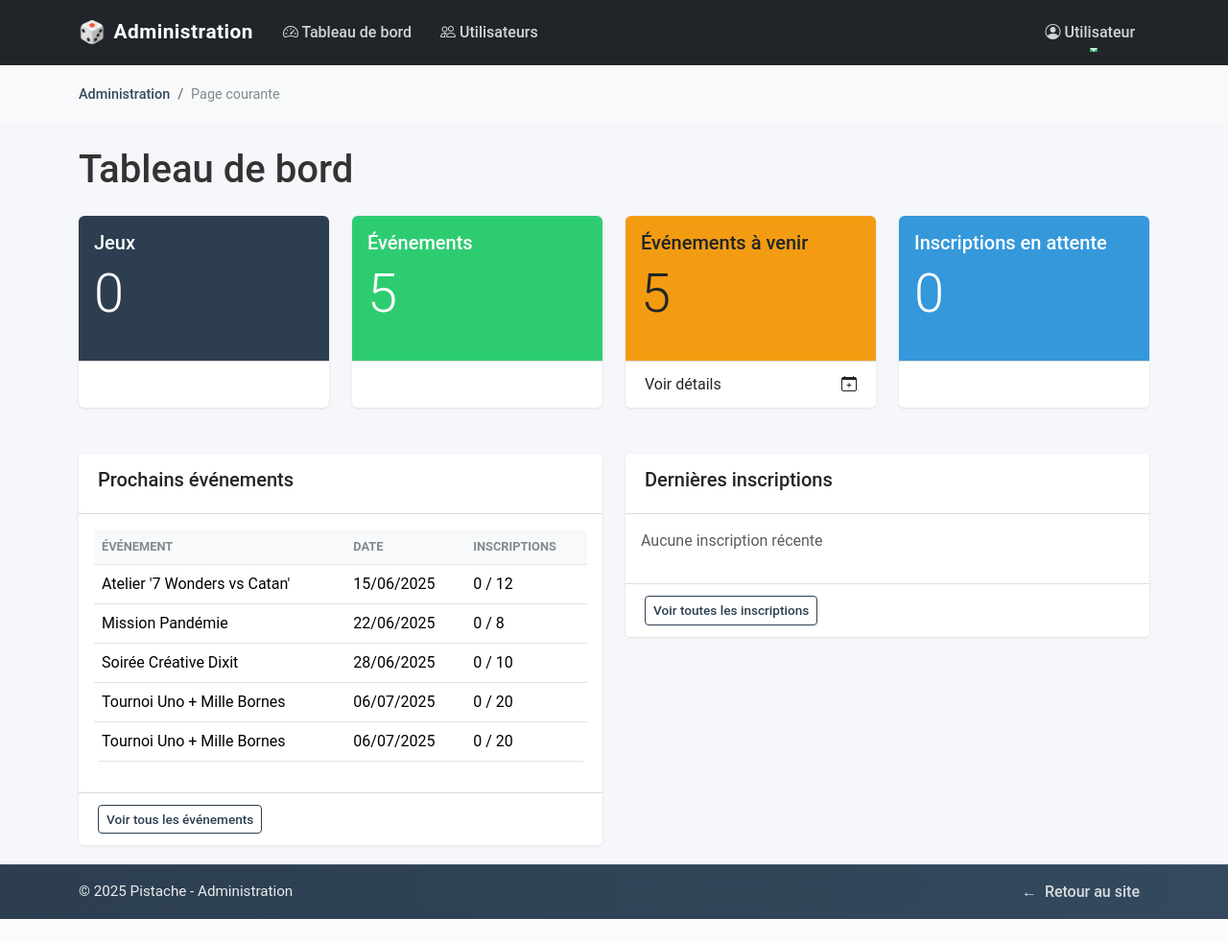
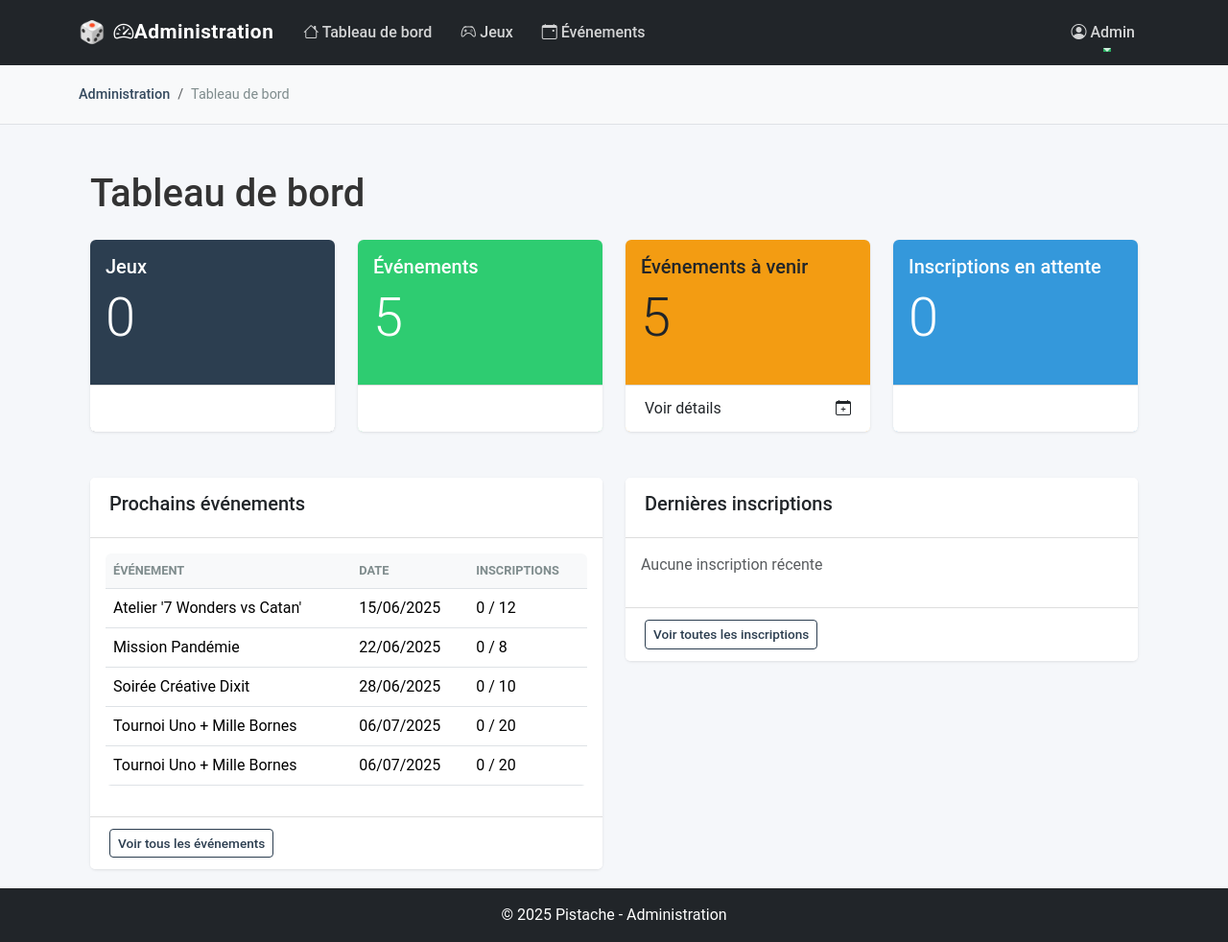
Before and after one commit to Claipousse/Projet-Technologique-B1, a PHP site: page /admin/index.php in a window 1280 px wide. Shown: the whole page at 96% size. Before the commit the page ends 958 px from the top, so only its background shows below. Run offline with PHP 8.4, Linux system fonts and the light colour scheme; data comes from the database, SQL or seed files in the repository; data that the repository does not hold is empty.

Commit message:
Modification header/footer admin

```diff
--- a/admin/includes/admin-footer.php
+++ b/admin/includes/admin-footer.php
@@ -4,21 +4,13 @@
 <!-- Footer de l'admin -->
 <footer class="footer mt-auto py-3 bg-dark text-white">
     <div class="container text-center">
-        <div class="row">
-            <div class="col-md-6 text-md-start">
-                <p class="mb-0">&copy; <?php echo date('Y'); ?> Pistache - Administration</p>
-            </div>
-            <div class="col-md-6 text-md-end">
-                <a href="../../index.php" class="text-white text-decoration-none">Retour au site</a>
-            </div>
-        </div>
+        <p class="mb-0">
+            &copy; <?php echo date('Y'); ?> Pistache - Administration
+        </p>
     </div>
 </footer>
 
 <!-- Bootstrap JS -->
 <script src="https://cdn.jsdelivr.net/npm/bootstrap@5.3.2/dist/js/bootstrap.bundle.min.js"></script>
-
-<!-- Script personnalisé pour l'administration -->
-<script src="../../assets/js/admin.js"></script>
 </body>
 </html>
--- a/admin/includes/admin-header.php
+++ b/admin/includes/admin-header.php
@@ -1,5 +1,17 @@
+<?php
+// Détecter le niveau de profondeur pour les chemins relatifs
+$currentPath = $_SERVER['REQUEST_URI'];
+$pathDepth = substr_count(trim($currentPath, '/'), '/');
+
+// Définir le chemin de base selon la profondeur
+if (strpos($currentPath, '/admin/jeux/') !== false || strpos($currentPath, '/admin/evenements/') !== false) {
+    $basePath = '../';
+} else {
+    $basePath = '';
+}
+?>
 <!DOCTYPE html>
-<html lang="fr">
+<html lang="fr" class="h-100">
 <head>
     <meta charset="UTF-8">
     <meta name="viewport" content="width=device-width, initial-scale=1.0">
@@ -8,15 +20,15 @@
     <!-- Bootstrap Icons -->
     <link rel="stylesheet" href="https://cdn.jsdelivr.net/npm/bootstrap-icons@1.11.1/font/bootstrap-icons.css">
     <!-- CSS personnalisé d'administration -->
-    <link rel="stylesheet" href="../../assets/css/admin.css">
-    <title>Administration</title>
+    <link rel="stylesheet" href="<?php echo $basePath; ?>../assets/css/admin.css">
+    <title>Administration - Pistache</title>
 </head>
-<body>
+<body class="d-flex flex-column h-100">
 <!-- Barre de navigation -->
 <nav class="navbar navbar-expand-lg navbar-dark bg-dark">
     <div class="container">
-        <a class="navbar-brand" href="#">
-            Administration
+        <a class="navbar-brand" href="<?php echo $basePath; ?>index.php">
+            <i class="bi bi-speedometer2"></i> Administration
         </a>
         <button class="navbar-toggler" type="button" data-bs-toggle="collapse" data-bs-target="#navbarAdmin" aria-controls="navbarAdmin" aria-expanded="false" aria-label="Toggle navigation">
             <span class="navbar-toggler-icon"></span>
@@ -24,21 +36,34 @@
         <div class="collapse navbar-collapse" id="navbarAdmin">
             <ul class="navbar-nav me-auto mb-2 mb-lg-0">
                 <li class="nav-item">
-                    <a class="nav-link" href="#"><i class="bi bi-speedometer2"></i> Tableau de bord</a>
+                    <a class="nav-link" href="<?php echo $basePath; ?>index.php">
+                        <i class="bi bi-house"></i> Tableau de bord
+                    </a>
                 </li>
                 <li class="nav-item">
-                    <a class="nav-link" href="#"><i class="bi bi-people"></i> Utilisateurs</a>
+                    <a class="nav-link" href="<?php echo $basePath; ?>jeux/liste.php">
+                        <i class="bi bi-controller"></i> Jeux
+                    </a>
+                </li>
+                <li class="nav-item">
+                    <a class="nav-link" href="<?php echo $basePath; ?>evenements/liste.php">
+                        <i class="bi bi-calendar-event"></i> Événements
+                    </a>
                 </li>
             </ul>
             <div class="navbar-nav">
                 <div class="nav-item dropdown">
                     <a class="nav-link dropdown-toggle" href="#" id="userDropdown" role="button" data-bs-toggle="dropdown" aria-expanded="false">
-                        <i class="bi bi-person-circle"></i> Utilisateur
+                        <i class="bi bi-person-circle"></i> Admin
                     </a>
                     <ul class="dropdown-menu dropdown-menu-end" aria-labelledby="userDropdown">
-                        <li><a class="dropdown-item" href="#"><i class="bi bi-person"></i> Profil</a></li>
+                        <li><a class="dropdown-item" href="<?php echo $basePath; ?>../index.php">
+                                <i class="bi bi-arrow-left"></i> Retour au site
+                            </a></li>
                         <li><hr class="dropdown-divider"></li>
-                        <li><a class="dropdown-item" href="#"><i class="bi bi-box-arrow-right"></i> Déconnexion</a></li>
+                        <li><a class="dropdown-item" href="<?php echo $basePath; ?>../deconnexion.php">
+                                <i class="bi bi-box-arrow-right"></i> Déconnexion
+                            </a></li>
                     </ul>
                 </div>
             </div>
@@ -46,17 +71,41 @@
     </div>
 </nav>
 
-<div class="bg-light">
+<div class="bg-light border-bottom">
     <div class="container py-2">
         <nav aria-label="breadcrumb">
             <ol class="breadcrumb mb-0">
-                <li class="breadcrumb-item"><a href="#">Administration</a></li>
-                <li class="breadcrumb-item active" aria-current="page">Page courante</li>
+                <li class="breadcrumb-item">
+                    <a href="<?php echo $basePath; ?>index.php" class="text-decoration-none">Administration</a>
+                </li>
+                <?php
+                // Générer le breadcrumb automatiquement selon l'URL
+                if (strpos($currentPath, '/jeux/') !== false) {
+                    echo '<li class="breadcrumb-item"><a href="' . $basePath . 'jeux/liste.php" class="text-decoration-none">Jeux</a></li>';
+                    if (strpos($currentPath, 'ajouter.php') !== false) {
+                        echo '<li class="breadcrumb-item active">Ajouter</li>';
+                    } elseif (strpos($currentPath, 'modifier.php') !== false) {
+                        echo '<li class="breadcrumb-item active">Modifier</li>';
+                    } elseif (strpos($currentPath, 'liste.php') !== false) {
+                        echo '<li class="breadcrumb-item active">Liste</li>';
+                    }
+                } elseif (strpos($currentPath, '/evenements/') !== false) {
+                    echo '<li class="breadcrumb-item"><a href="' . $basePath . 'evenements/liste.php" class="text-decoration-none">Événements</a></li>';
+                    if (strpos($currentPath, 'ajouter.php') !== false) {
+                        echo '<li class="breadcrumb-item active">Ajouter</li>';
+                    } elseif (strpos($currentPath, 'modifier.php') !== false) {
+                        echo '<li class="breadcrumb-item active">Modifier</li>';
+                    } elseif (strpos($currentPath, 'liste.php') !== false) {
+                        echo '<li class="breadcrumb-item active">Liste</li>';
+                    }
+                } else {
+                    echo '<li class="breadcrumb-item active">Tableau de bord</li>';
+                }
+                ?>
             </ol>
         </nav>
     </div>
 </div>
 
 <!-- Début du contenu principal -->
-<main class="container mt-4">
-</main>
+<main class="container mt-4 flex-grow-1">
--- a/assets/css/admin.css
+++ b/assets/css/admin.css
@@ -1,8 +1,3 @@
-/*
- * admin.css - Styles pour le panneau d'administration de Pistache
- * Partie du projet technologique - Application Web pour une boutique de jeux de société
- */
-
 :root {
   --admin-primary: #2c3e50;
   --admin-secondary: #34495e;
@@ -294,24 +289,6 @@
 .alert-info {
   background-color: rgba(52, 152, 219, 0.15);
   color: var(--admin-info);
-}
-
-/* Footer d'administration */
-.footer {
-  background-color: var(--admin-primary);
-  color: white;
-  padding: 20px 0;
-  margin-top: 40px;
-}
-
-.footer a {
-  color: white;
-  opacity: 0.8;
-  transition: opacity 0.2s;
-}
-
-.footer a:hover {
-  opacity: 1;
 }
 
 /* Utilitaires */
@@ -619,46 +596,6 @@
   width: 100%;
 }
 
-/* Améliorations du footer */
-.footer {
-  border-top: 1px solid rgba(255, 255, 255, 0.1);
-  padding: 25px 0;
-  background: linear-gradient(to right, var(--admin-primary), var(--admin-secondary));
-}
-
-.footer .container {
-  position: relative;
-}
-
-.footer p {
-  font-size: 0.95rem;
-  opacity: 0.9;
-  margin-bottom: 0;
-}
-
-.footer a {
-  position: relative;
-  font-weight: 500;
-  padding: 5px 10px;
-  border-radius: 4px;
-  transition: all 0.3s;
-}
-
-.footer a:hover {
-  background-color: rgba(255, 255, 255, 0.1);
-  text-decoration: none;
-}
-
-.footer a::before {
-  content: '←';
-  margin-right: 8px;
-  transition: transform 0.3s;
-}
-
-.footer a:hover::before {
-  transform: translateX(-3px);
-}
-
 /* Animation pour le footer et header lors du chargement de la page */
 @keyframes slideInUp {
   from {
@@ -686,26 +623,8 @@
   animation: slideInDown 0.5s forwards;
 }
 
-.footer {
-  animation: slideInUp 0.5s forwards;
-}
-
 /* Responsive adjustments for mobile */
 @media (max-width: 576px) {
-  .footer {
-    text-align: center;
-  }
-
-  .footer .text-md-start,
-  .footer .text-md-end {
-    text-align: center !important;
-  }
-
-  .footer a {
-    display: inline-block;
-    margin-top: 10px;
-  }
-
   .navbar-brand {
     font-size: 1.1rem;
   }
```
